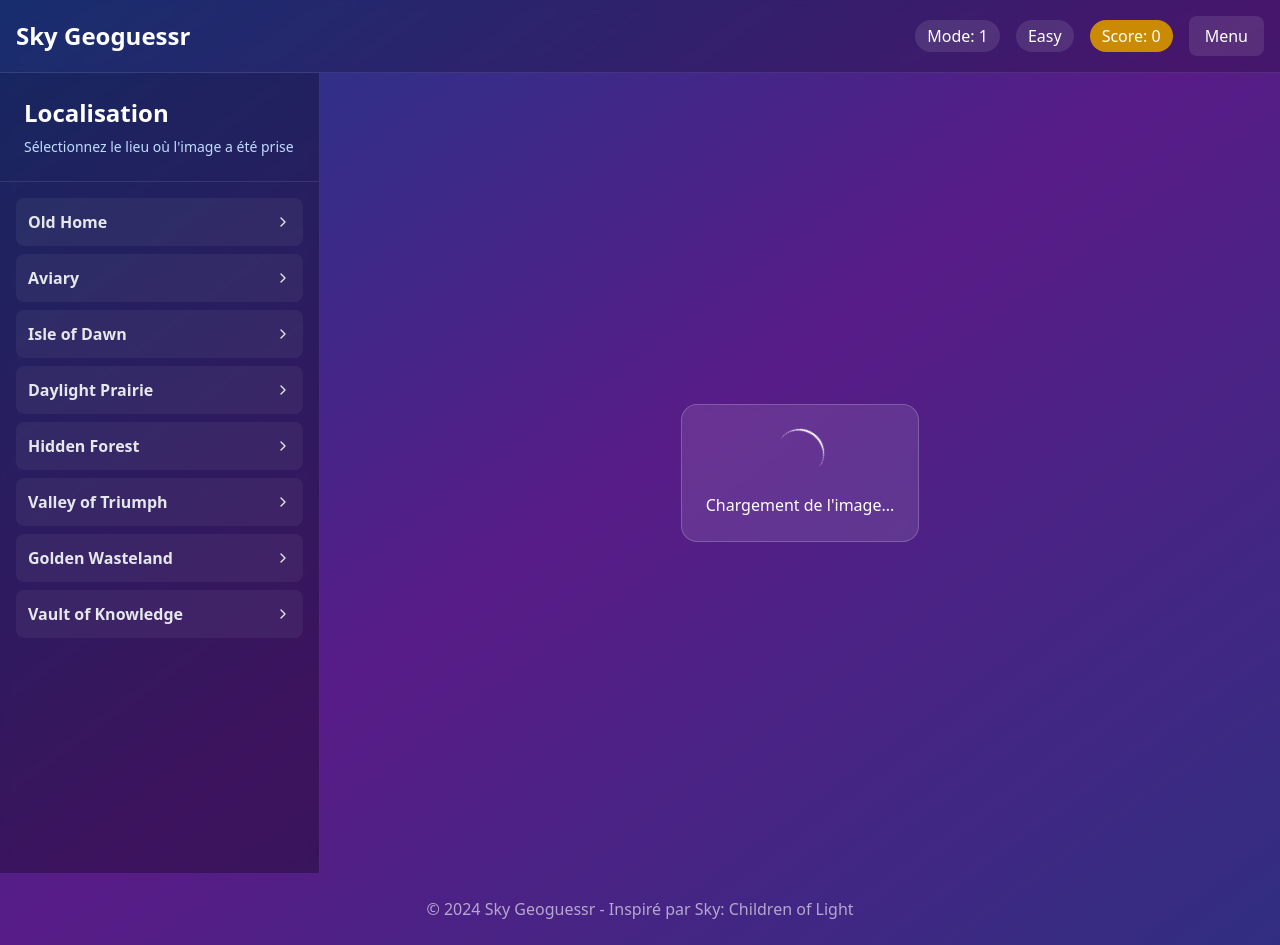
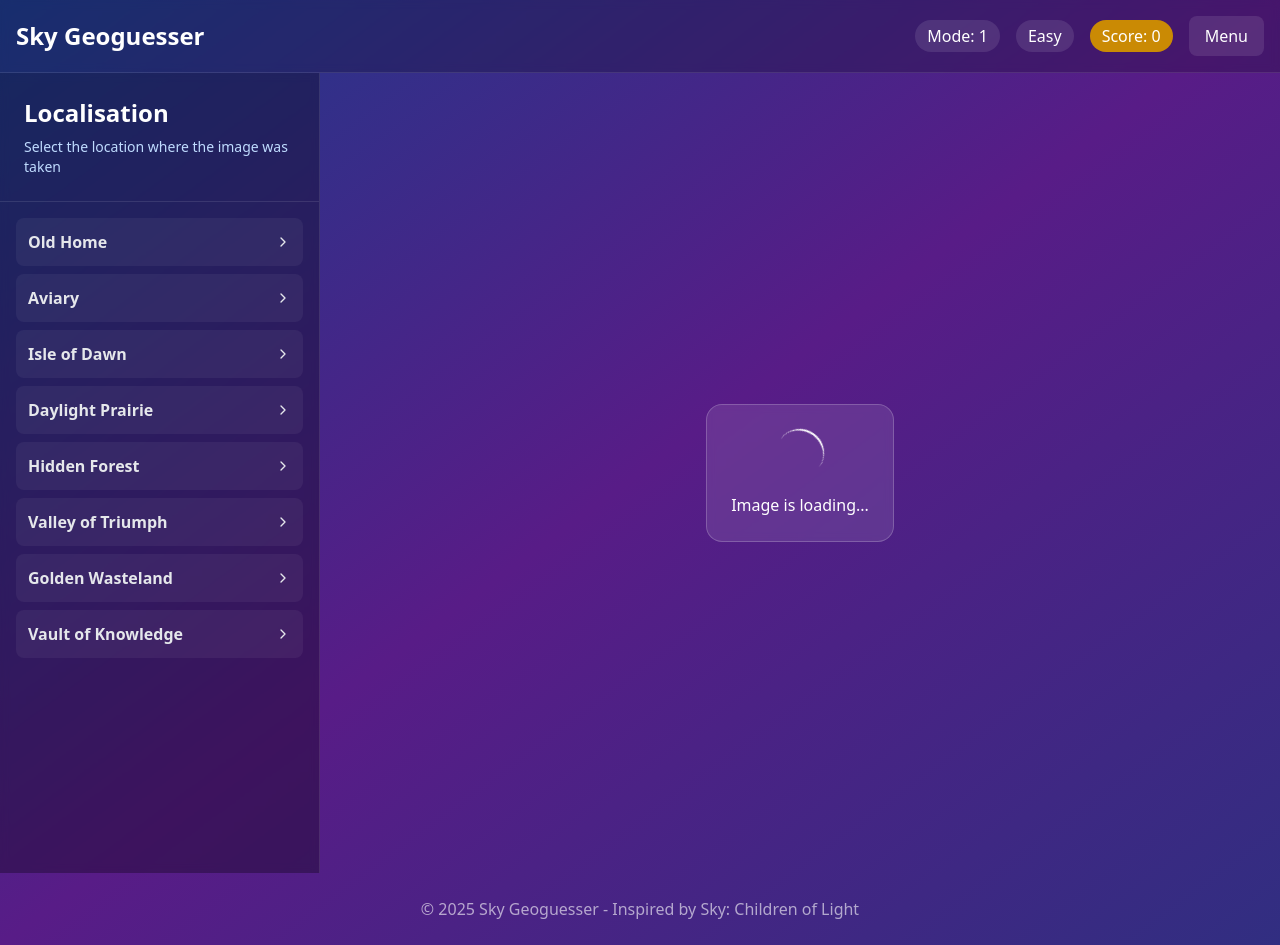
Before and after one commit to Angelina-DS/SkyPicHunt, a Flask app: page /game/1 in a window 1280 px wide. Run offline with Flask 3, Linux system fonts and the light colour scheme; some libraries are stand-ins or nearby versions.

Commit message:
small fixes + page translations

```diff
--- a/app.py
+++ b/app.py
@@ -1,4 +1,4 @@
-from flask import Flask, render_template, request, jsonify, session
+from flask import Flask, render_template, request, jsonify, session, redirect, url_for
 import os
 from datetime import datetime, date
 import random
@@ -36,6 +36,13 @@
 def menu():
     """Home page with the main menu"""
     return render_template('menu.html')
+
+#Redirect to game (easy)
+@app.route('/game')
+@app.route('/game/')
+def redirect_game():
+#    print("redirecting")
+    return redirect(url_for("game", mode="easy"))
 
 # Get /game/<mode>?difficulty=
 @app.route('/game/<mode>')
--- a/models/game.py
+++ b/models/game.py
@@ -67,12 +67,16 @@
         if area:
             if area not in locations[realm]:
                 return {'valid': False, 'error': 'Invalid area for this realm.'}
+        else:
+            return {'valid': False, 'error': 'Please select a valid area.'}
 
         # Checking if a location is given
         if location:
             possible_locations = locations[realm][area] # List of the possible locations for this area
             if location not in possible_locations:
                 return {'valid': False, 'error': 'Invalid location for this area.'}
+        else:
+            return {'valid': False, 'error': 'Please select a valid location.'}
 
         # If all the checks have been passed
         return {'valid': True}
--- a/templates/base.html
+++ b/templates/base.html
@@ -3,7 +3,7 @@
 <head>
     <meta charset="UTF-8">
     <meta name="viewport" content="width=device-width, initial-scale=1.0">
-    <title>{% block title %}Sky Geoguessr{% endblock %}</title>
+    <title>{% block title %}Sky Geoguesser{% endblock %}</title>
 
     <!-- Tailwind CSS -->
     <script src="https://cdn.tailwindcss.com"></script>
@@ -22,7 +22,7 @@
         <div class="container mx-auto px-4 py-4">
             <div class="flex items-center justify-between">
                 <a href="{{ url_for('menu') }}" class="text-2xl font-bold text-white">
-                    Sky Geoguessr
+                    Sky Geoguesser
                 </a>
 
                 {% block nav_content %}
@@ -45,7 +45,7 @@
 
     <!-- Footer -->
     <footer class="mt-auto py-6 text-center text-white/60">
-        <p>&copy; 2024 Sky Geoguessr - Inspiré par Sky: Children of Light</p>
+        <p>&copy; 2025 Sky Geoguesser - Inspired by Sky: Children of Light</p>
     </footer>
 
     <!-- Scripts JavaScript -->
--- a/templates/game.html
+++ b/templates/game.html
@@ -1,6 +1,6 @@
 {% extends "base.html" %}
 
-{% block title %}Jeu - Sky Geoguessr{% endblock %}
+{% block title %}Game - Sky Geoguesser{% endblock %}
 
 {% block nav_content %}
 <div class="flex items-center space-x-4">
@@ -25,7 +25,7 @@
     <div class="w-80 bg-black/30 backdrop-blur-sm border-r border-white/10 overflow-y-auto">
         <div class="p-6 border-b border-white/10">
             <h2 class="text-2xl font-bold text-white mb-2">Localisation</h2>
-            <p class="text-blue-200 text-sm">Sélectionnez le lieu où l'image a été prise</p>
+            <p class="text-blue-200 text-sm">Select the location where the image was taken</p>
         </div>
 
         <div class="p-4">
@@ -86,7 +86,7 @@
             <div id="image-container" class="bg-white/10 backdrop-blur-sm rounded-2xl p-6 border border-white/20">
                 <div id="loading-spinner" class="text-center text-white">
                     <div class="animate-spin rounded-full h-12 w-12 border-b-2 border-white mx-auto mb-4"></div>
-                    <p>Chargement de l'image...</p>
+                    <p>Image is loading...</p>
                 </div>
 
                 <div id="image-display" class="hidden">
@@ -94,9 +94,9 @@
 
                     <div class="text-center">
                         <div class="mb-4 text-white">
-                            <p class="text-lg">Sélection actuelle:</p>
+                            <p class="text-lg">Current selection:</p>
                             <p id="current-selection" class="text-blue-200">
-                                Aucune sélection
+                                Nothing selected
                             </p>
                         </div>
 
@@ -106,7 +106,7 @@
                             class="bg-gradient-to-r from-green-500 to-emerald-600 hover:from-green-600 hover:to-emerald-700 disabled:from-gray-500 disabled:to-gray-600 text-white font-semibold py-3 px-8 rounded-xl transition-all duration-200 flex items-center justify-center gap-2 mx-auto disabled:cursor-not-allowed"
                         >
                             <i data-lucide="play" class="w-5 h-5"></i>
-                            Valider ma réponse
+                            Confirm my answer
                         </button>
                     </div>
                 </div>
@@ -125,11 +125,11 @@
         <div class="flex gap-4 mt-6">
             {% if mode == 'hunt' %}
             <button id="next-image" class="flex-1 bg-blue-600 hover:bg-blue-700 text-white py-2 px-4 rounded-lg transition-colors">
-                Image suivante
+                Next image
             </button>
             {% endif %}
             <button id="close-result" class="flex-1 bg-gray-600 hover:bg-gray-700 text-white py-2 px-4 rounded-lg transition-colors">
-                Continuer
+                Continue
             </button>
         </div>
     </div>
--- a/templates/menu.html
+++ b/templates/menu.html
@@ -0,0 +1 @@
+{% extends "base.html" %}
--- a/utils/database.py
+++ b/utils/database.py
@@ -1,7 +1,7 @@
 
 class SupabaseManager():
     def __init__(self):
-        pass
+        raise NotImplementedError("SupabaseManager is not implemented yet.")
 
     def get_random_image(self, difficulty):
         return None
```
